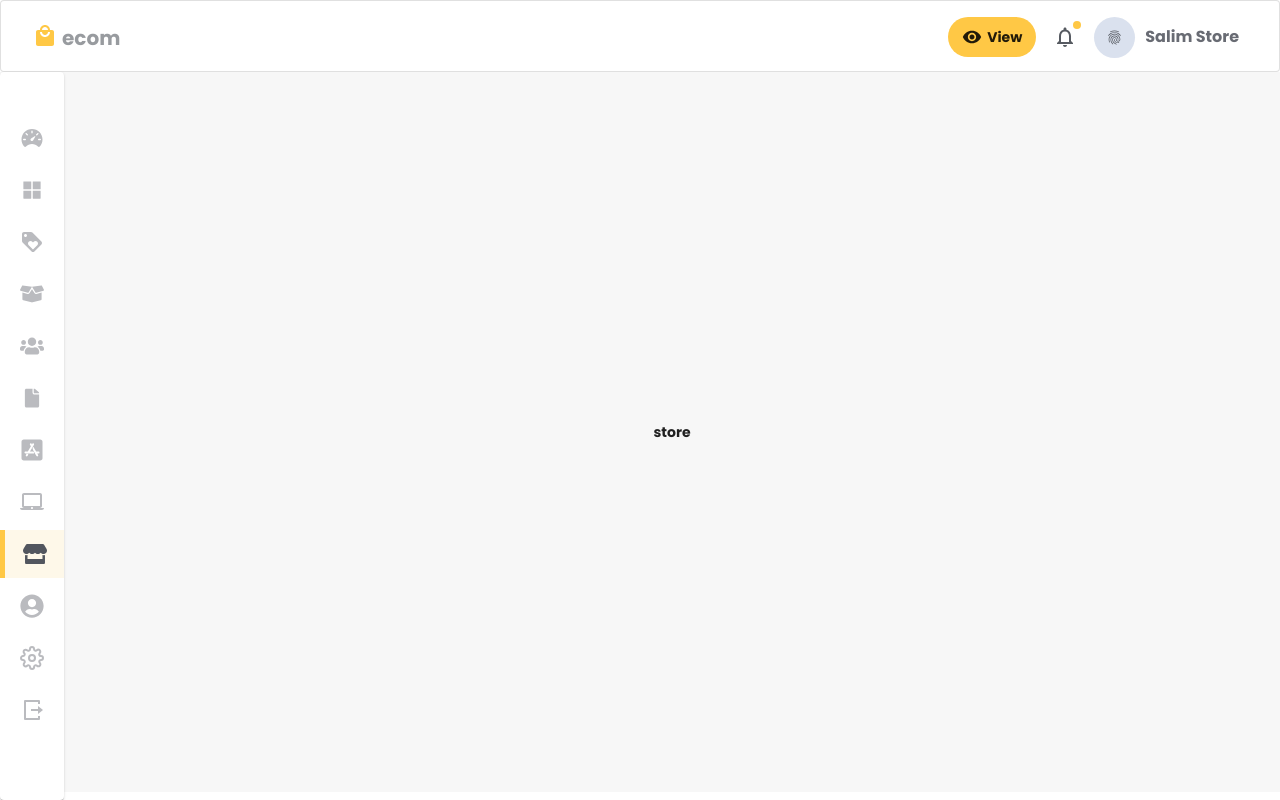
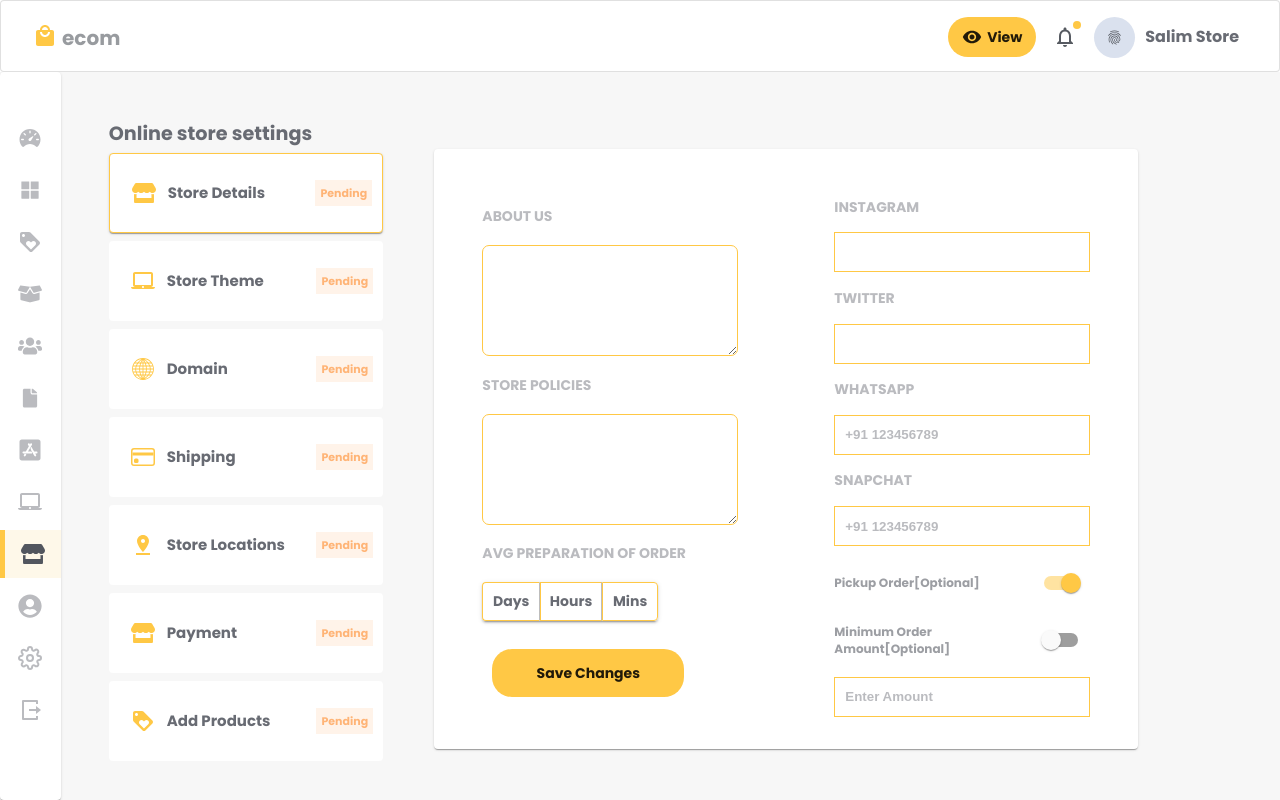
Before and after one commit to SaiAshish9/ecom, a React (Create React App) app: page /dashboard/store in a window 1280 px wide. Built offline with nearby package versions, Linux system fonts and the light colour scheme.

Commit message:
updated orders

```diff
--- a/src/App.js
+++ b/src/App.js
@@ -21,7 +21,19 @@ const App=({classes})=> {
 <Route  path="/dashboard/coupons" component={Dashboard}/>
 <Route  path="/dashboard/apps" component={Dashboard}/>
 <Route  path="/dashboard/services" component={Dashboard}/>
-<Route  path="/dashboard/store" component={Dashboard}/>
+
+
+<Route exact path="/dashboard/store" component={Dashboard}/>
+<Route  path="/dashboard/store/theme" component={Dashboard}/>
+<Route  path="/dashboard/store/domain" component={Dashboard}/>
+<Route  path="/dashboard/store/shipping" component={Dashboard}/>
+<Route  path="/dashboard/store/locations" component={Dashboard}/>
+<Route  path="/dashboard/store/payment" component={Dashboard}/>
+<Route  path="/dashboard/store/products" component={Dashboard}/>
+
+
+
+
 <Route  path="/dashboard/users" component={Dashboard}/>
 <Route  path="/dashboard/settings" component={Dashboard}/>
 
--- /dev/null
+++ b/src/components/dashboard/store/index.js
@@ -0,0 +1,348 @@
+import React from 'react'
+
+import Typography from '@material-ui/core/Typography'
+import Grid from '@material-ui/core/Grid'
+import Container from '@material-ui/core/Container'
+import withStyles from '@material-ui/core/styles/withStyles'
+import Paper from '@material-ui/core/Paper'
+import IconButton from '@material-ui/core/IconButton'
+import {FaStore} from 'react-icons/fa'
+import LaptopMacIcon from '@material-ui/icons/LaptopMac';
+import LoyaltyIcon from '@material-ui/icons/Loyalty';
+import {GiWireframeGlobe} from 'react-icons/gi'
+import PinDropIcon from '@material-ui/icons/PinDrop';
+import {BsCreditCard} from 'react-icons/bs'
+
+import Switch from '@material-ui/core/Switch'
+
+import {withRouter} from 'react-router-dom'
+
+import Btn from '../../general/button'
+import ButtonGroup from '@material-ui/core/ButtonGroup'
+import Button from '@material-ui/core/Button'
+
+const Store = ({classes,history}) => {
+
+
+const settings=[
+    {
+        title: 'Store Details',
+        icon:<FaStore />,
+        link:'/dashboard/store'
+    },
+    {
+        title: 'Store Theme',
+        icon:<LaptopMacIcon/>,
+        link:'/dashboard/store/theme'
+    },
+    {
+        title: 'Domain',
+        icon:<GiWireframeGlobe/>,
+        link:'/dashboard/store/domain'
+    },
+    {
+        title: 'Shipping',
+        icon:<BsCreditCard/>,
+        link:'/dashboard/store/shipping'
+    },
+    {
+        title: 'Store Locations',
+        icon:<PinDropIcon/>,
+        link:'/dashboard/store/locations'
+    },
+    {
+        title: 'Payment',
+        icon:<FaStore/>,
+        link:'/dashboard/store/payment'
+    },
+    {
+        title: 'Add Products',
+        icon:<LoyaltyIcon/>,
+        link:'/dashboard/store/products'
+    }
+]
+
+    return (
+        <Container className={classes.container}>
+
+<Typography className={classes.typo} >
+    Online store settings
+</Typography>
+
+
+<Grid className={classes.main} >
+    <Grid lg={3} className={classes.grid} >
+
+{
+    settings.map((i,k)=>(
+
+
+
+        <Paper
+        onClick={
+            ()=>{
+                history.push(i.link)
+            }
+        }
+        elevation={history.location.pathname===i.link?1:0} key={k}
+
+        className={history.location.pathname===i.link?classes.activeCard:classes.settingsCard}>
+
+<IconButton color="primary">
+{i.icon}
+</IconButton>
+
+<Typography component="div" style={{fontSize:15,textAlign: 'start',width:'60%'}}>
+{i.title}
+</Typography>
+
+<Typography component="div" className={classes.pending} >
+    Pending
+</Typography>
+
+        </Paper>
+
+
+    ))
+}
+
+    </Grid>
+
+
+<Grid lg={9} className={classes.form} >
+
+<Paper className={classes.form} >
+
+
+<Grid className={classes.inputsCont}>
+
+
+<label className={classes.label}>
+ABOUT US
+</label>
+
+<textarea
+className={classes.input}
+rows={7}
+/>
+
+
+<label className={classes.label}>
+STORE POLICIES
+</label>
+
+<textarea
+className={classes.input}
+rows={7}
+/>
+
+<label className={classes.label}>
+AVG PREPARATION OF ORDER
+</label>
+
+
+<ButtonGroup variant="contained" style={{width:'11rem'}} >
+  <Button className={classes.btnGrp} >Days</Button>
+  <Button className={classes.btnGrp} >Hours</Button>
+  <Button className={classes.btnGrp} >Mins</Button>
+</ButtonGroup>
+
+<Btn>
+Save Changes
+</Btn>
+
+</Grid>
+
+<Grid className={classes.inputsCont} style={{justifyContent:'space-between'}}>
+
+
+<label className={classes.label}>
+INSTAGRAM
+</label>
+
+<input
+type="text"
+className={classes.txtInput}
+/>
+
+<label className={classes.label}>
+TWITTER
+</label>
+
+<input
+type="tel"
+className={classes.txtInput}
+/>
+
+<label className={classes.label}>
+WHATSAPP
+</label>
+
+<input
+type="tel"
+placeholder="+91 123456789"
+className={classes.txtInput}
+/>
+
+<label className={classes.label}>
+SNAPCHAT
+</label>
+
+<input
+type="text"
+placeholder="+91 123456789"
+className={classes.txtInput}
+rows={7}
+/>
+
+
+
+
+<Grid style={{margin:'2px 0',width: '100%',display: 'flex',justifyContent:'space-between',alignItems:'center'}}>
+<label className={classes.label} style={{fontSize:12,color:'#9c9ea3'}}>
+Pickup Order[Optional]
+
+</label>
+<Switch
+checked={true}
+color="primary"
+/>
+
+</Grid>
+
+
+<Grid style={{margin:'2px 0',width: '100%',display: 'flex',justifyContent:'space-between',alignItems:'center'}}>
+<label className={classes.label} style={{fontSize:12,color:'#9c9ea3'}}>
+Minimum Order Amount[Optional]
+</label>
+<Switch
+checked={false}
+color="primary"
+/>
+
+</Grid>
+
+<input
+type="text"
+placeholder="Enter Amount"
+className={classes.txtInput}
+rows={7}
+/>
+
+
+</Grid>
+
+
+
+</Paper>
+
+
+</Grid>
+
+
+</Grid>
+
+
+
+        </Container>
+    )
+}
+
+
+
+const styles =theme=>({
+
+btnGrp:{
+background:'#fff',
+textTransform:'none',
+border:`0.08rem solid ${theme.palette.primary.main}`,
+color:theme.palette.primary.gray,
+
+},
+input:{
+border:`1px solid ${theme.palette.primary.main} `,
+borderRadius:7,
+'&:focus':{
+    border:`1px solid ${theme.palette.primary.main} `,
+}
+},
+txtInput:{
+    border:`1px solid ${theme.palette.primary.main} `,
+    height:'2.5rem',
+    padding:10,
+    '&:focus':{
+        border:`1px solid ${theme.palette.primary.main} `,
+    },
+    '&::placeholder':{
+        color:theme.palette.primary.lightgray,
+        fontWeight:'bold'
+    }
+    },
+inputsCont:{
+display:'flex',
+height:'77vh',
+width:'50%',
+flexDirection:'column',
+justifyContent:'space-around',
+padding:'3rem'
+},
+label:{
+color:theme.palette.primary.lightgray
+},
+main:{
+    display:'flex',
+    // justifyContent:'space-between'
+},
+
+typo:{
+    color:theme.palette.primary.gray,
+    fontSize:'1.2rem'
+},
+container:{
+    padding:'3rem'
+},
+grid:{
+    height:'77vh',
+    display:'flex',
+    flexDirection:'column',
+    justifyContent:'space-around'
+},
+settingsCard:{
+    height:'10vh',
+    display:'flex',
+    alignItems:'center',
+    justifyContent:'space-between',
+    padding:'0 10px',
+    color:theme.palette.primary.gray,
+    cursor:'pointer'
+},
+activeCard:{
+    height:'10vh',
+    display:'flex',
+    alignItems:'center',
+    justifyContent:'space-between',
+    padding:'0 10px',
+    color:theme.palette.primary.gray,
+    border:`0.1rem solid ${theme.palette.primary.main}`,
+    cursor:'pointer'
+},
+pending:{
+    color:theme.palette.primary.orange,
+    background:theme.palette.primary.lightOrange,
+    fontSize:11,
+    padding:5,
+    display:'flex',
+    // alignSelf:'end',
+    textAlign:'end'
+},
+form:{
+    height:'75vh',
+    width:'55vw',
+    marginLeft:'2vw',
+    display:'flex'
+}
+
+})
+
+
+export default withRouter(withStyles(styles)(Store))
--- /dev/null
+++ b/src/components/general/button.js
@@ -0,0 +1,31 @@
+import React from 'react'
+import withStyles from '@material-ui/core/styles/withStyles'
+import Button from '@material-ui/core/Button'
+
+
+const Btn = ({classes,children}) => {
+    return (
+<Button
+type="submit"
+className={classes.btn} variant="contained" color="primary" disableElevation>
+  {children}
+</Button>
+    )
+}
+
+const styles=theme =>({
+    btn:{
+        width:'12rem',
+        height:'6vh',
+        margin:10,
+        padding:'0 10px',
+        textTransform:'none',
+        borderRadius:20,
+        fontWeight: 'bold',
+        '&:hover':{
+            background:theme.palette.primary.main
+        }
+    }
+})
+
+export default withStyles(styles)(Btn)
--- a/src/components/homepage/dialog.js
+++ b/src/components/homepage/dialog.js
@@ -37,7 +37,7 @@ useEffect(()=>{
 
       <Dialog fullScreen={small && true}
       disableBackdropClick={true}  maxWidth='sm'
-      open={!display}    >
+      open={display}    >
 
 
 
--- a/src/containers/dashboard/index.js
+++ b/src/containers/dashboard/index.js
@@ -12,8 +12,11 @@ import {AiFillAppstore} from 'react-icons/ai'
 import LaptopMacIcon from '@material-ui/icons/LaptopMac';
 import {FiSettings} from 'react-icons/fi'
 import {RiLogoutBoxRLine} from 'react-icons/ri'
+import Typography from '@material-ui/core/Typography'
 
 import {withRouter} from 'react-router-dom'
+
+import Store from '../../components/dashboard/store'
 
 const Dashboard = ({classes,history}) => {
 
@@ -54,7 +57,8 @@ const icons=[
     },
     {
         icon:<FaStore/>,
-        path:'/dashboard/store'
+        path:'/dashboard/store',
+        name:'store'
     },
     {
         icon:<FaUserCircle/>,
@@ -87,7 +91,7 @@ const icons=[
 
 {
     icons.map((i,k)=>{
-  return  history.location.pathname===i.path ?(
+  return  history.location.pathname.split('/').includes(i.name) ?(
 <IconButton
 onClick={()=>history.push(i.path)}
 className={[classes.activeIconBtn,classes.iconBtn]}>
@@ -111,13 +115,19 @@ className={[classes.activeIconBtn,classes.iconBtn]}>
 
 </Grid>
 
-<Grid style={{margin: 'auto'}}>
 
 {
-history.location.pathname.split('/').slice(-1)
+history.location.pathname.split('/').includes('store')?(
+<Store/>
+):(
+<Grid style={{margin: 'auto'}}>
+    {history.location.pathname.split('/').slice(-1)}
+    </Grid>
+)
 }
 
-</Grid>
+
+
 
 </Grid>
 
@@ -128,10 +138,11 @@ history.location.pathname.split('/').slice(-1)
 const styles=theme=>({
 
 grid:{
-    height:'90vh',
+    height:'91vh',
     width:'100vw',
     background:theme.palette.primary.dashboardBackground,
-    display:'flex'
+    display:'flex',
+    overflowY:'hidden'
 },
 sidebar:{
     height:'91vh',
--- a/src/styledRoot.js
+++ b/src/styledRoot.js
@@ -13,7 +13,11 @@ const theme=createMuiTheme({
         primary:{
             main:'#ffc845',
             dashboardBackground:'#f7f7f7',
-            iconBtnBackground:'#fef8e9'
+            iconBtnBackground:'#fef8e9',
+            gray:'#686b73',
+            lightgray:'#babbbf',
+            orange:'#ffb476',
+            lightOrange:'#fff3e9'
                 },
         secondary:{
             main:'#ffc845'
```
